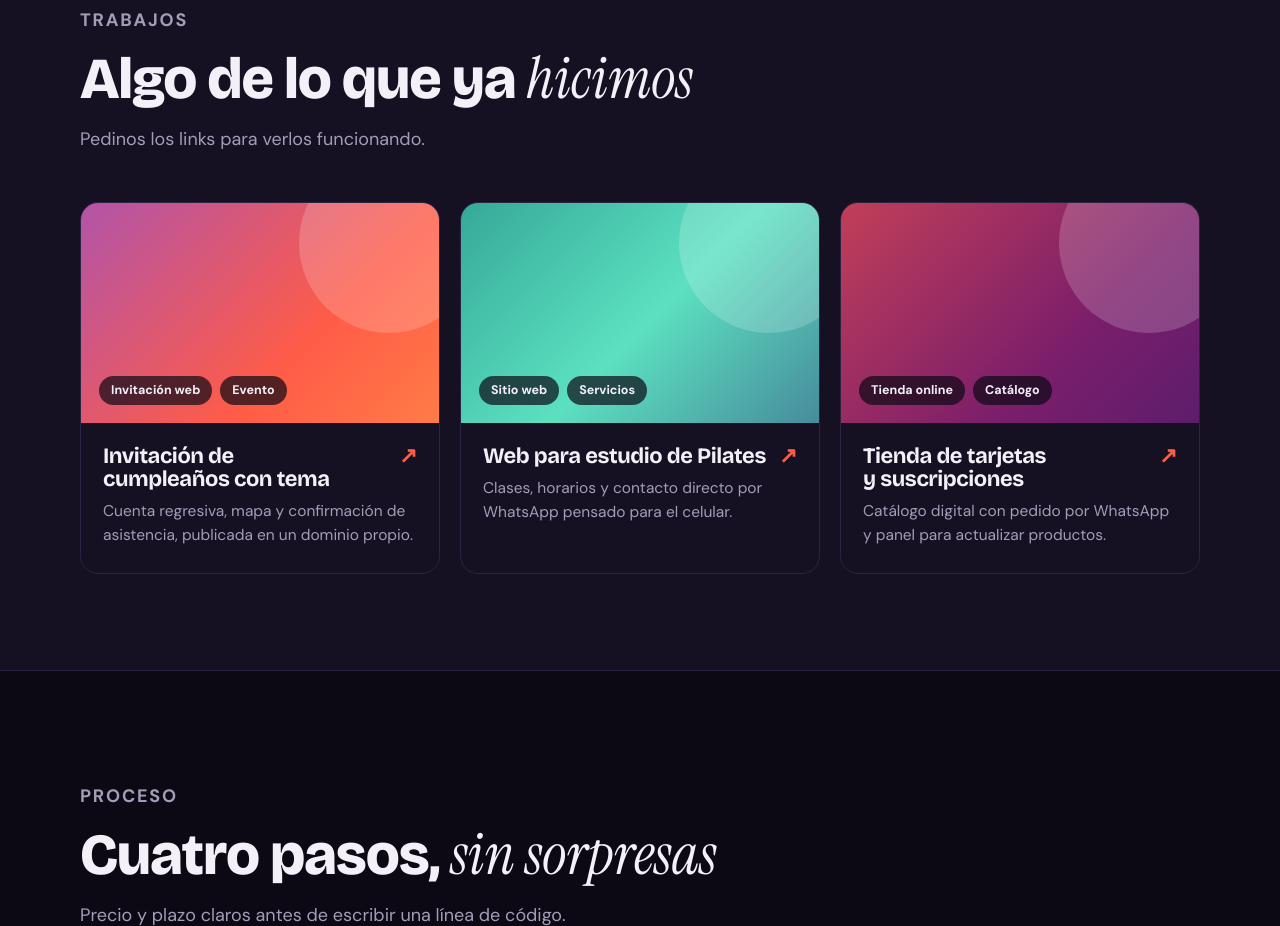
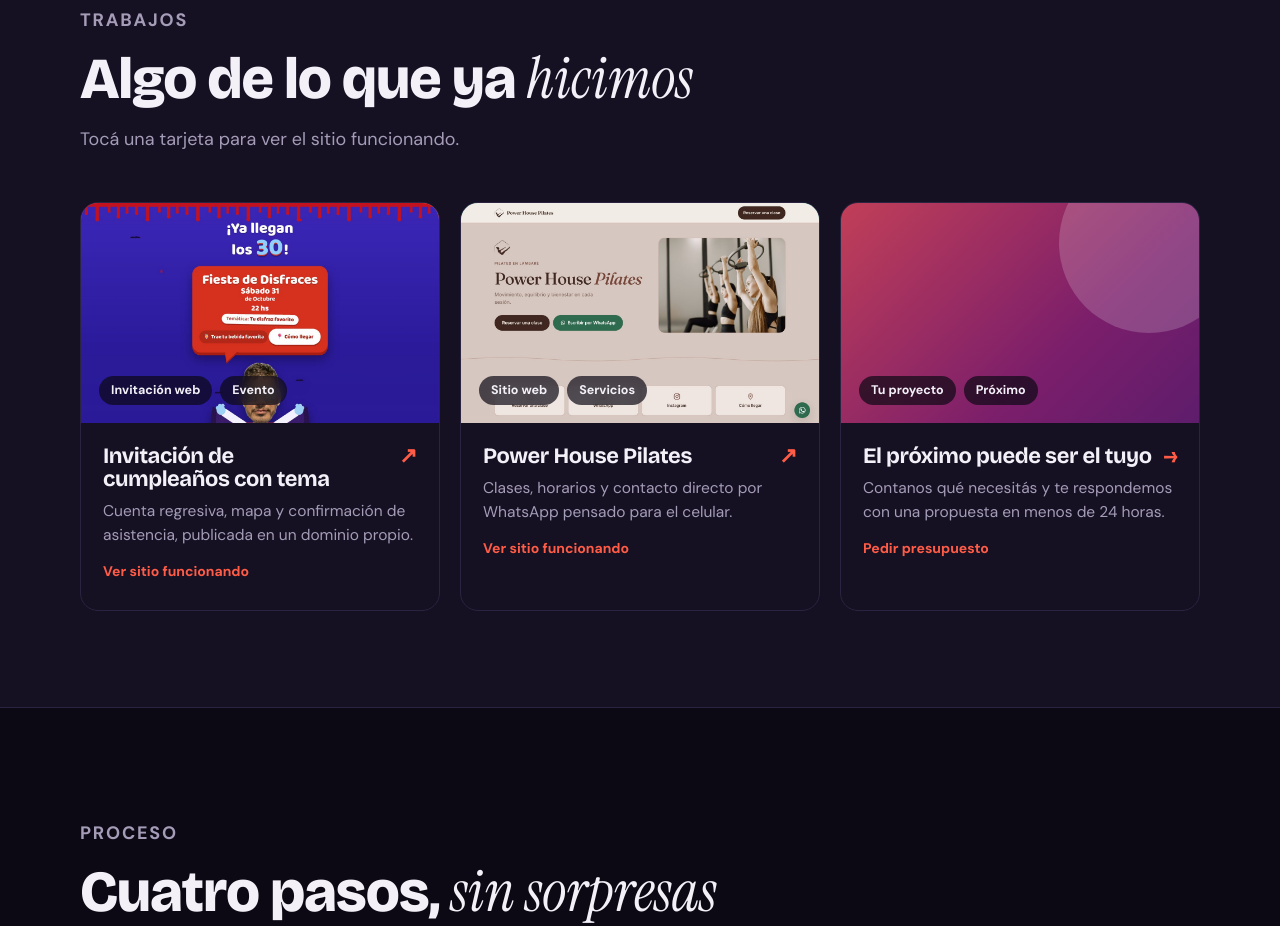
Before and after one commit to marcelopezdev/necesitounaweb, a plain HTML site: page index.html in a window 1280 px wide. Shown: the part 2040-2966 px from the top of the page. Drawn offline with nearby package versions, Linux system fonts and the light colour scheme.

Commit message:
Van las imagenes y los nuevos enlaces

```diff
--- a/index.html
+++ b/index.html
@@ -147,7 +147,7 @@ section { padding: 96px 0; position: relative; }
 
 /* Trabajos */
 .grid3 { display: grid; grid-template-columns: repeat(3, 1fr); gap: 20px; }
-.work { position: relative; border: 1px solid var(--line); border-radius: 18px; overflow: hidden; background: var(--bg2); transition: transform .5s var(--ease), border-color .3s; }
+.work { display: block; text-decoration: none; color: inherit; position: relative; border: 1px solid var(--line); border-radius: 18px; overflow: hidden; background: var(--bg2); transition: transform .5s var(--ease), border-color .3s; }
 .work:hover { transform: translateY(-8px); border-color: #4A3E70; }
 .thumb { height: 220px; position: relative; overflow: hidden; display: flex; align-items: flex-end; padding: 18px; background-size: 220% 220%; animation: drift 14s ease-in-out infinite alternate; }
 @keyframes drift { to { background-position: 100% 100%; } }
@@ -156,7 +156,10 @@ section { padding: 96px 0; position: relative; }
 .work:nth-child(3) .thumb { background-image: linear-gradient(135deg, #FF5C47, #7B1E6B 55%, #2A1B6B); }
 .thumb::after { content: ""; position: absolute; width: 180px; height: 180px; border-radius: 50%; right: -40px; top: -50px; background: rgba(255,255,255,.18); transition: transform .8s var(--ease); }
 .work:hover .thumb::after { transform: scale(1.9); }
-.tags { position: relative; display: flex; gap: 8px; flex-wrap: wrap; z-index: 1; }
+.thumb img { position: absolute; inset: 0; width: 100%; height: 100%; object-fit: cover; object-position: top; z-index: 1; transition: transform .8s var(--ease); }
+.work:hover .thumb img { transform: scale(1.05); }
+.visit { display: inline-block; margin-top: 14px; font-size: 14px; font-weight: 700; color: var(--coral); }
+.tags { position: relative; display: flex; gap: 8px; flex-wrap: wrap; z-index: 2; }
 .tags span { background: rgba(12,9,20,.7); backdrop-filter: blur(6px); font-size: 12.5px; font-weight: 700; padding: 5px 12px; border-radius: 999px; }
 .work .body { padding: 22px 22px 26px; }
 .work h3 { font-size: 22px; margin-bottom: 8px; display: flex; justify-content: space-between; gap: 10px; }
@@ -344,12 +347,12 @@ footer { padding: 40px 0 28px; border-top: 1px solid var(--line); overflow: hidd
       <div class="sec-head rv">
         <p class="eyebrow">Trabajos</p>
         <h2>Algo de lo que ya <em>hicimos</em></h2>
-        <p>Pedinos los links para verlos funcionando.</p>
+        <p>Tocá una tarjeta para ver el sitio funcionando.</p>
       </div>
       <div class="grid3">
-        <article class="work rv"><div class="thumb"><div class="tags"><span>Invitación web</span><span>Evento</span></div></div><div class="body"><h3>Invitación de cumpleaños con tema <span class="arr">↗</span></h3><p>Cuenta regresiva, mapa y confirmación de asistencia, publicada en un dominio propio.</p></div></article>
-        <article class="work rv"><div class="thumb"><div class="tags"><span>Sitio web</span><span>Servicios</span></div></div><div class="body"><h3>Web para estudio de Pilates <span class="arr">↗</span></h3><p>Clases, horarios y contacto directo por WhatsApp pensado para el celular.</p></div></article>
-        <article class="work rv"><div class="thumb"><div class="tags"><span>Tienda online</span><span>Catálogo</span></div></div><div class="body"><h3>Tienda de tarjetas y suscripciones <span class="arr">↗</span></h3><p>Catálogo digital con pedido por WhatsApp y panel para actualizar productos.</p></div></article>
+        <a class="work rv" href="https://invitacion-tadeo30.tadeoparty30.workers.dev/" target="_blank" rel="noopener"><div class="thumb"><img src="img/invitacion.jpg" alt="Vista previa de la invitación de cumpleaños" loading="lazy" onerror="this.remove()"><div class="tags"><span>Invitación web</span><span>Evento</span></div></div><div class="body"><h3>Invitación de cumpleaños con tema <span class="arr">↗</span></h3><p>Cuenta regresiva, mapa y confirmación de asistencia, publicada en un dominio propio.</p><span class="visit">Ver sitio funcionando</span></div></a>
+        <a class="work rv" href="https://powerhousepilates.fit/" target="_blank" rel="noopener"><div class="thumb"><img src="img/pilates.jpg" alt="Vista previa de la web de Power House Pilates" loading="lazy" onerror="this.remove()"><div class="tags"><span>Sitio web</span><span>Servicios</span></div></div><div class="body"><h3>Power House Pilates <span class="arr">↗</span></h3><p>Clases, horarios y contacto directo por WhatsApp pensado para el celular.</p><span class="visit">Ver sitio funcionando</span></div></a>
+        <a class="work rv" href="#pedido"><div class="thumb"><div class="tags"><span>Tu proyecto</span><span>Próximo</span></div></div><div class="body"><h3>El próximo puede ser el tuyo <span class="arr">→</span></h3><p>Contanos qué necesitás y te respondemos con una propuesta en menos de 24 horas.</p><span class="visit">Pedir presupuesto</span></div></a>
       </div>
     </div>
   </section>
```
Also changed, not shown: img/invitacion.jpg (added), img/pilates.jpg (added).
